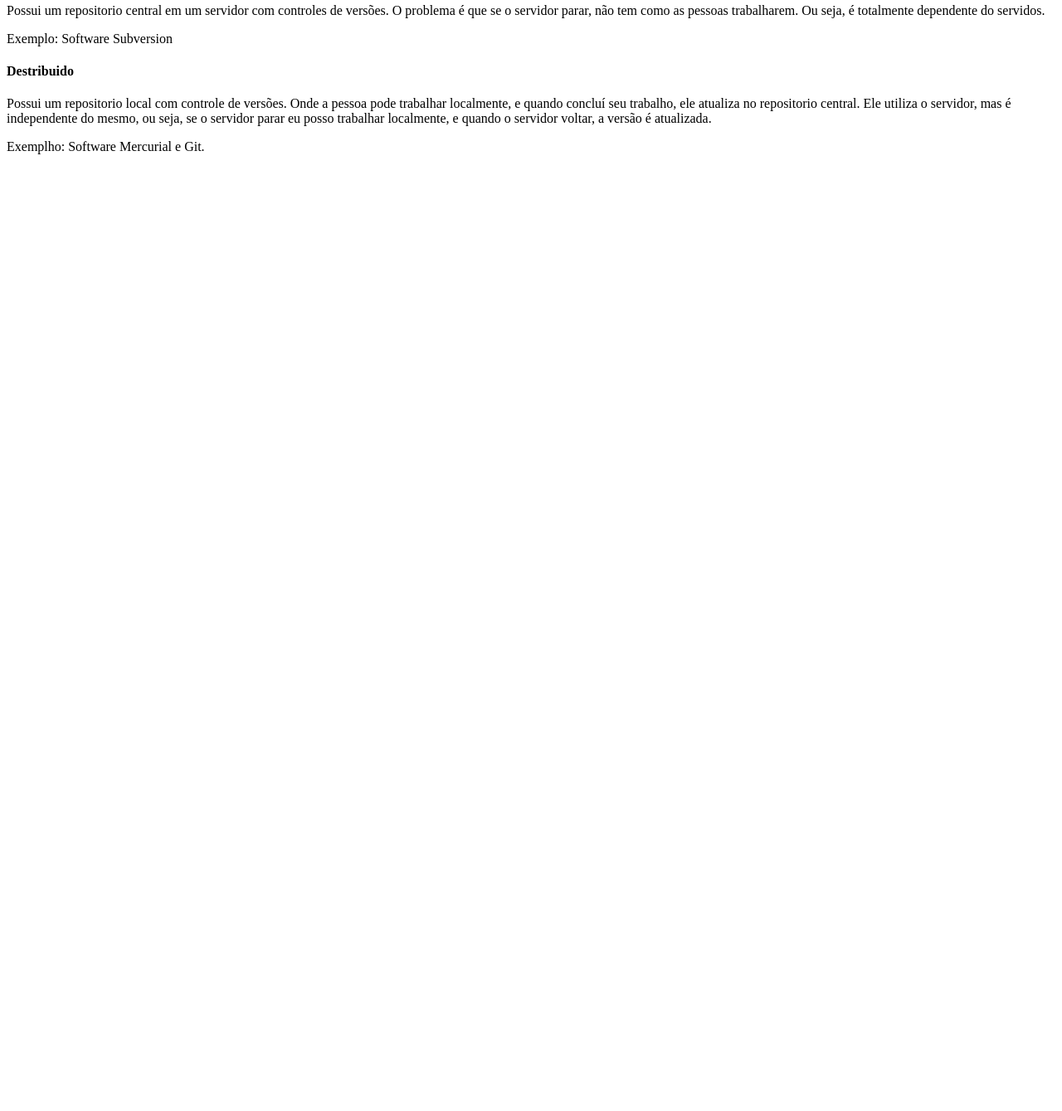
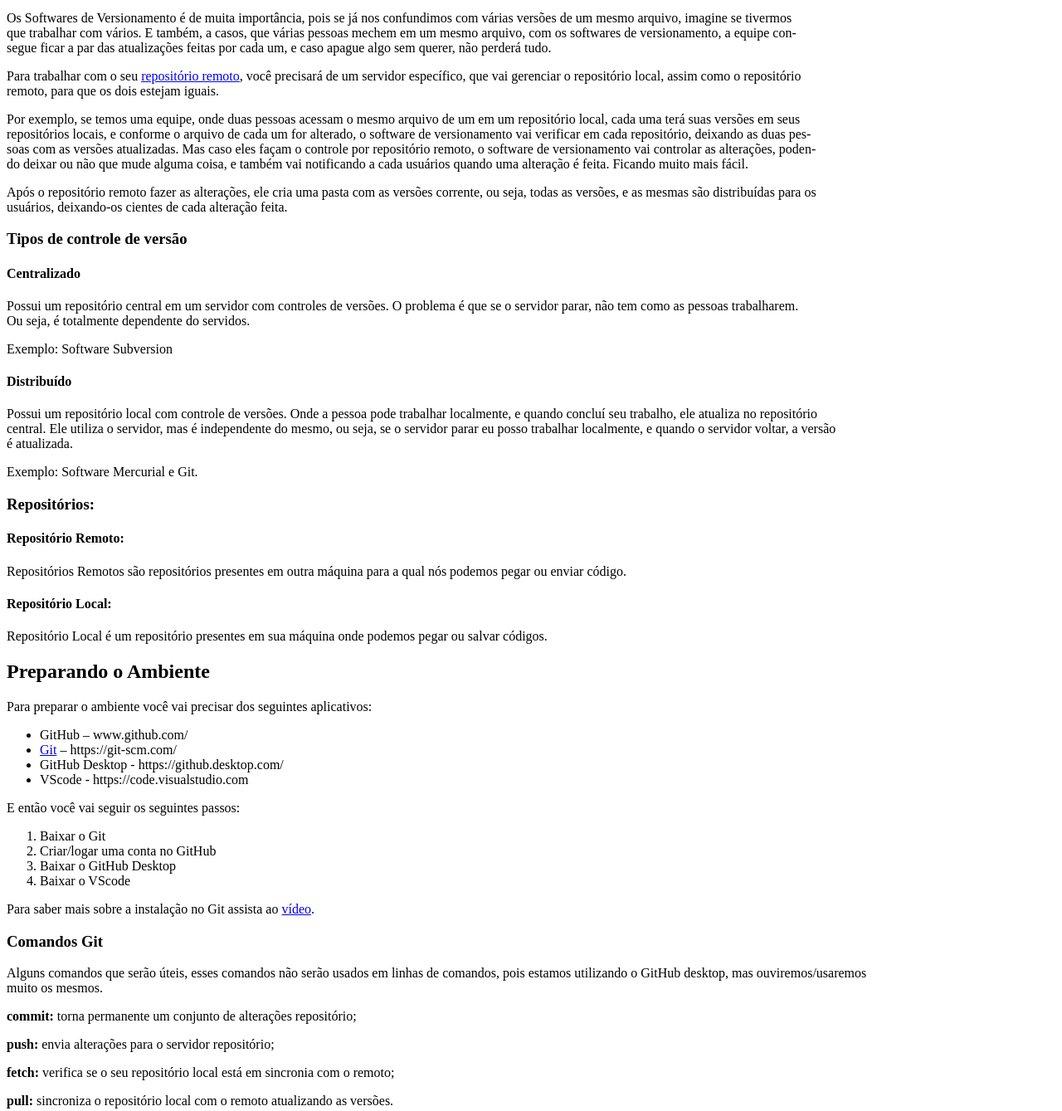
Before and after one commit to anaboff/DWEB, a plain HTML site: page RDE07_Controle_de_Versao/Controle_de_Versao.html in a window 1280 px wide. Shown: the part 589-1928 px from the top of the page at 83% size. Before the commit the page ends 800 px from the top, so only its background shows below. Drawn offline with Linux system fonts and the light colour scheme.

Commit message:
atualizar

```diff
--- a/RDE07_Controle_de_Versao/Controle_de_Versao.html
+++ b/RDE07_Controle_de_Versao/Controle_de_Versao.html
@@ -10,35 +10,37 @@
     <title>Cotrole de Versão</title>
 <!------------      FIM TÍTULO       --------------->
 <!----------------------------------------------------------FIM HEAD---------------------------------------------------------->
-
 <!------------------------------------------------------------BODY------------------------------------------------------------>
 <body>
-    <!--------------      TÍTULO       ----------------->
+           <!--------------      TÍTULO 1      ----------------->
     <h2>Controle de Versão</h2>
-    <!------------      FIM TÍTULO       --------------->
+    <!------------      FIM TÍTULO 1    --------------->
     <!------------      SUB TÍTULO       --------------->
     <h3>Software de Versionamento</h3>
     <!------------      FIM SUBTÍTULO       --------------->
     <!--------------------  PARÁGRAGO 1 ---------------------->
-    <p>O Software de Versionamento tem como objetivo realizar o controle de versões do código ou de um documento, fazendo com que seja possiível a visualização e gerenciamento de versões dos mesmos realizados por um desenvolvedor ou uma equipe de desenvolvedores</p>
+    <p>O Software de Versionamento tem como objetivo realizar o controle de versões do código ou de um documento, fazendo com que seja possível<br>a visualização e gerenciamento de versões dos mesmos realizados por um desenvolvedor ou uma equipe de desenvolvedores.</p>
     <!------------------ FIM PARÁGRAGO 1--------------------->
     <!--------------------  PARÁGRAGO 2 ---------------------->
-    <p>Normalmente, quando vamos escrever um código, trabalho, artigo, etc, montamos uma pasta, criamos o arquivo que desejamos, e caso o arquivo tenha que ser atualizado ou corrigido, nós normalmente criamos arquivos novos para isso. Fazendo com que fique muito confuso. </p>
+    <p>Normalmente, quando vamos escrever um código, trabalho, artigo, etc, montamos uma pasta, criamos o arquivo que desejamos, e caso o arquivo<br>tenha que ser atualizado ou corrigido, nós normalmente criamos arquivos novos para isso. Fazendo com que fique muito confuso. </p>
     <!------------------ FIM PARÁGRAGO 2--------------------->
     <!--------------------  PARÁGRAGO 3 ---------------------->
-    <p>Os Software de Versionamento fazem oa controles de arquivos através da sua primeira versão. Primeiramente ele cria um repositório com a sua primeira versão, e através dele, ele cria um histórico de versões. Dentro do repositório local, você pode criar um repositório remoto, caso você trabalhe em equipe ou prefira que seus arquivos fiquem na nuvem.<p>
+    <p>Os Softwares de Versionamento fazem os controles de arquivos através da sua primeira versão. Primeiramente ele cria um repositório com a sua<br>primeira versão, e através dele, ele cria um histórico de versões. Dentro do <a href="#rlocal">repositório local</a> , você pode criar um repositório remoto, caso você tra-<br>balhe em equipe ou prefira que seus arquivos fiquem na nuvem. </p>
     <!------------------ FIM PARÁGRAGO 3--------------------->
+    <!------------------ IMAGEM --------------------->
+    <img src="img/Controle_de_versão.jpg" width="400" height="300">
+    <!------------------ FIM IMAGEM --------------------->
     <!--------------------  PARÁGRAGO 3 ---------------------->
-    <p>Os Software de Versionamento é de muita importância, pois se já nos confundimos com vários versões de um mesmo arquivo, imagine se tivermos que trabalhar co vários. E també, a casos, que várias pessoas mechem em um mesmo arquivo, com os softwares de versionamento, a equipe consegue ficar a par das atualizações feitas por caad um, e caso apague algo sem querer, não perderá tudo.</p>
+    <p>Os Softwares de Versionamento é de muita importância, pois se já nos confundimos com várias versões de um mesmo arquivo, imagine se tivermos<br>que trabalhar com vários. E também, a casos, que várias pessoas mechem em um mesmo arquivo, com os softwares de versionamento, a equipe con-<br>segue ficar a par das atualizações feitas por cada um, e caso apague algo sem querer, não perderá tudo. </p>
     <!------------------ FIM PARÁGRAGO 3--------------------->
     <!--------------------  PARÁGRAGO 4 ---------------------->
-    <p>Para trabalhar com o seu repositório remoto, você precisará de um servidos específico, que vai gerenciar o repositório local, assim como o repositório remoto, para que os dois estejam iguais. </p>
+    <p>Para trabalhar com o seu <a href="#rremoto">repositório remoto</a>, você precisará de um servidor específico, que vai gerenciar o repositório local, assim como o repositório<br>remoto, para que os dois estejam iguais. </p>
     <!------------------ FIM PARÁGRAGO 4--------------------->
     <!--------------------  PARÁGRAGO 5 ---------------------->
-    <p>Por exemplo, se temos uma equipe, onde duas pessoas acessam o mesmo arquivo de um em um repositorio local, cada uma terá suas versões em seus repositorios locais, e conforme o arquivo de cada um for alterado, o software de versionamento vai verificar em cada repositorio, deixando as duas pessoas com as versões atualizadas. Mas caso eles façam o controle por repositorio remoto, o software de versionamento vai controlar as alterações, podendo deixar ou não que mude alguma coisa, e também vai notificando a cada usuários quando uma alteração é feita. Ficando muito mais fácil.</p>
+    <p>Por exemplo, se temos uma equipe, onde duas pessoas acessam o mesmo arquivo de um em um repositório local, cada uma terá suas versões em seus<br>repositórios locais, e conforme o arquivo de cada um for alterado, o software de versionamento vai verificar em cada repositório, deixando as duas pes-<br>soas com as versões atualizadas. Mas caso eles façam o controle por repositório remoto, o software de versionamento vai controlar as alterações, poden-<br>do deixar ou não que mude alguma coisa, e também vai notificando a cada usuários quando uma alteração é feita. Ficando muito mais fácil. </p>
     <!------------------ FIM PARÁGRAGO 5--------------------->
     <!--------------------  PARÁGRAGO 6 ---------------------->
-    <p>Após o repositorio remoto fazer as alterações, ele cria uma pasta com as versões corrente, ou seja, todas as versões, e as mesmas são destribuidas para os usuarios, deixando-os cientes de cada alteração feita.</p>
+    <p>Após o repositório remoto fazer as alterações, ele cria uma pasta com as versões corrente, ou seja, todas as versões, e as mesmas são distribuídas para os<br>usuários, deixando-os cientes de cada alteração feita. </p>
     <!------------------ FIM PARÁGRAGO 6--------------------->
     <!------------      SUB TÍTULO 2      --------------->
     <h3>Tipos de controle de versão</h3>
@@ -47,15 +49,60 @@
         <h4>Centralizado</h4>
         <!------------   FIM SUB SUB TÍTULO 2    --------------->
         <!--------------------  PARÁGRAGO 1 ---------------------->
-        <p>Possui um repositorio central em um servidor com controles de versões. O problema é que se o servidor parar, não tem como as pessoas trabalharem. Ou seja, é totalmente dependente do servidos.</p>
+        <p>Possui um repositório central em um servidor com controles de versões. O problema é que se o servidor parar, não tem como as pessoas trabalharem.<br>Ou seja, é totalmente dependente do servidos. </p>
         <p>Exemplo: Software Subversion</p>
         <!------------------ FIM PARÁGRAGO 1--------------------->
         <!------------     SUB SUB TÍTULO 2      --------------->
-        <h4>Destribuido</h4>
+        <h4>Distribuído</h4>
         <!------------   FIM SUB SUB TÍTULO 2    --------------->
         <!--------------------  PARÁGRAGO 1 ---------------------->
-        <p>Possui um repositorio local com controle de versões. Onde a pessoa pode trabalhar localmente, e quando concluí seu trabalho, ele atualiza no repositorio central. Ele utiliza o servidor, mas é independente do mesmo, ou seja, se o servidor parar eu posso trabalhar localmente, e quando o servidor voltar, a versão é atualizada.</p>
-        <p>Exemplho: Software Mercurial e Git.</p>
+        <p>Possui um repositório local com controle de versões. Onde a pessoa pode trabalhar localmente, e quando concluí seu trabalho, ele atualiza no repositório<br>central. Ele utiliza o servidor, mas é independente do mesmo, ou seja, se o servidor parar eu posso trabalhar localmente, e quando o servidor voltar, a versão<br>é atualizada. </p>
+        <p>Exemplo: Software Mercurial e Git.</p>
         <!------------------ FIM PARÁGRAGO 1--------------------->
+        <!------------     TÍTULO 2      --------------->
+    <h3>Repositórios:</h3>
+    <!------------   FIM TÍTULO 2      --------------->
+        <!------------     SUB TÍTULO 1     --------------->
+        <h4><a name="rremoto">Repositório Remoto:</a></h4>
+        <!------------   FIM SUB TÍTULO 1      --------------->
+        <!--------------------  PARÁGRAGO 1 ---------------------->
+        <p>Repositórios Remotos são repositórios presentes em outra máquina para a qual nós podemos pegar ou enviar código.</p>
+        <!--------------------  FIM PARÁGRAGO 1 ---------------------->
+        <!------------     SUB TÍTULO 2     --------------->
+        <h4><a name="rlocal">Repositório Local:</a></h4>
+            <!------------   FIM SUB TÍTULO 2      --------------->
+            <!--------------------  PARÁGRAGO 1 ---------------------->
+    <p> Repositório Local é um repositório presentes em sua máquina onde podemos pegar ou salvar códigos. </p>
+            <!--------------------  FIM PARÁGRAGO 1 ---------------------->
 
+    <!--------------      TÍTULO 3      ----------------->
+    <h2> Preparando o Ambiente </h2>
+    <!------------      FIM TÍTULO 3    --------------->
+    <!--------------------  PARÁGRAGO 1 ---------------------->
+    <p>Para preparar o ambiente você vai precisar dos seguintes aplicativos:</p>
+    <ul>
+	    <li>GitHub – www.github.com/</li>
+        <li><a href="git.html" target="_blank">Git</a> – https://git-scm.com/</li>
+        <li>GitHub Desktop - https://github.desktop.com/</</li>
+        <li>VScode - https://code.visualstudio.com</li>
+    </ul>
+    <p>E então você vai seguir os seguintes passos:</p>
+    <ol type=”1”>
+         <li>Baixar o Git</li>
+        <li> Criar/logar uma conta no GitHub </li>
+        <li>Baixar o GitHub Desktop</li>
+        <li>Baixar o VScode</li>
+    </ol>
+    <p>Para saber mais sobre a instalação no Git assista ao <a href="https://www.youtube.com/watch?v=xjX_lqbN-0o" target="_blank">vídeo</a>.</p>
+    <!--------------------  FIM PARÁGRAGO 1 ---------------------->
+    <!--------------     SUB TÍTULO   1   ----------------->
+    <h3>Comandos Git</h3>
+    <!------------      FIM SUB TÍTULO   1   --------------->
+    <!--------------------   PARÁGRAGO 2 ---------------------->
+    <p>Alguns comandos que serão úteis, esses comandos não serão usados em linhas de comandos, pois estamos utilizando o GitHub desktop, mas ouviremos/usaremos<br>muito os mesmos. </p>
+    <p><b>commit:</b> torna permanente um conjunto de alterações repositório;</p>
+    <p><b>push:</b> envia alterações para o servidor repositório;</p>
+    <p><b>fetch:</b> verifica se o seu repositório local está em sincronia com o remoto;</p>
+    <p><b>pull:</b> sincroniza o repositório local com o remoto atualizando as versões. </p>
+    <!--------------------   FIM PARÁGRAGO 2 ---------------------->
 </body>
```
Also changed, not shown: RDE07_Controle_de_Versao/git.html (+24 -12 lines), RDE07_Controle_de_Versao/img/Controle_de_versão.jpg (added), RDE07_Controle_de_Versao/img/Passos_git.png (added).
